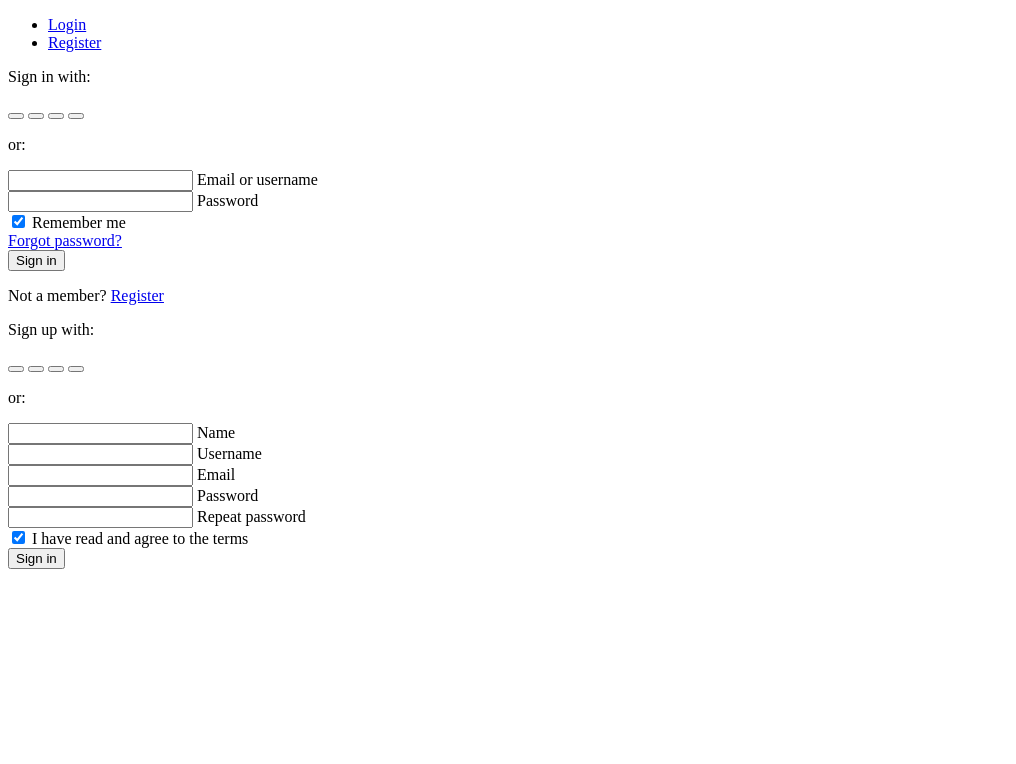
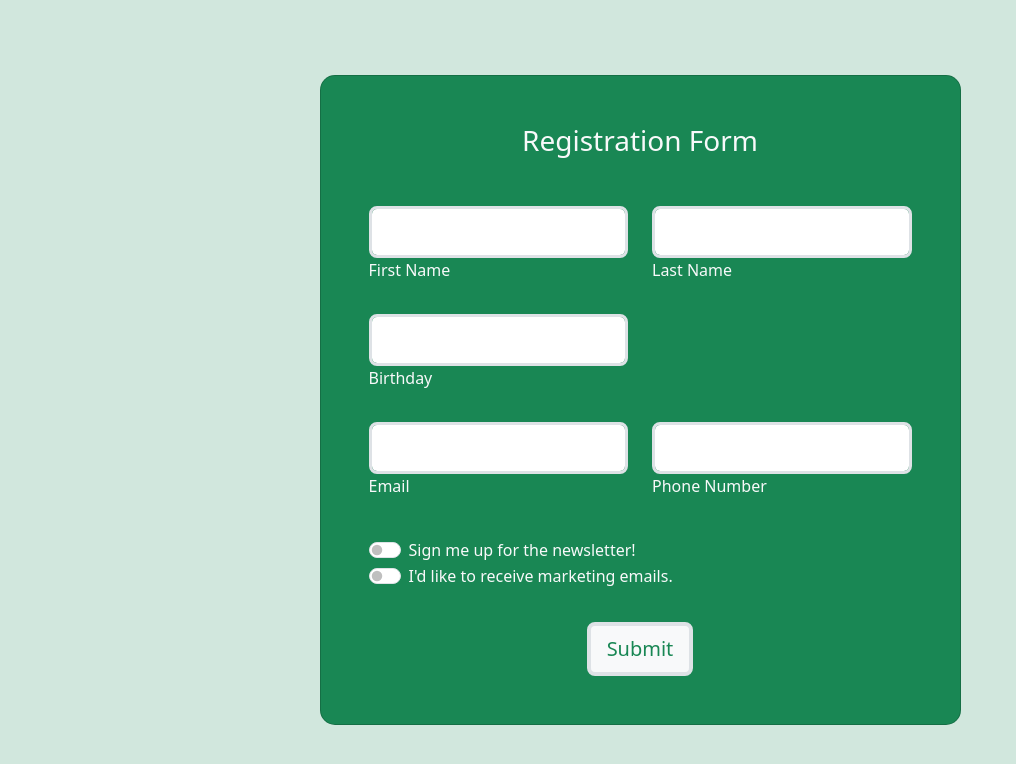
Before and after one commit to Sam-Lemon/CactiCrafted, a website: page login-signup.html in a window 1280 px wide. Shown: the whole page, without its empty margins (0-1016 px from the left). Drawn offline with nearby package versions, Linux system fonts and the light colour scheme.

Commit message:
end of day

```diff
--- a/login-signup.html
+++ b/login-signup.html
@@ -4,153 +4,101 @@
     <meta charset="UTF-8">
     <meta name="viewport" content="width=device-width, initial-scale=1.0">
     <title>Document</title>
+    <link
+    rel="stylesheet"
+    href="node_modules/bootstrap/dist/css/bootstrap.css">
+</head>
+<body class="bg-success-subtle">
 
-</head>
-<body>
+  <section class="vh-100 gradient-custom">
+    <div class="container py-5 h-100">
+      <div class="row justify-content-center align-items-center h-100">
+        <div class="col-12 col-lg-9 col-xl-7">
+          <div class="card shadow-2-strong card-registration bg-success" style="border-radius: 15px;">
+            <div class="card-body p-4 p-md-5 text-light">
+              <h3 class="mb-4 pb-2 pb-md-0 mb-md-5 text-center">Registration Form</h3>
+              <form>
 
-    <!-- Pills navs -->
-<ul class="nav nav-pills nav-justified mb-3" id="ex1" role="tablist">
-    <li class="nav-item" role="presentation">
-      <a class="nav-link active" id="tab-login" data-mdb-toggle="pill" href="#pills-login" role="tab"
-        aria-controls="pills-login" aria-selected="true">Login</a>
-    </li>
-    <li class="nav-item" role="presentation">
-      <a class="nav-link" id="tab-register" data-mdb-toggle="pill" href="#pills-register" role="tab"
-        aria-controls="pills-register" aria-selected="false">Register</a>
-    </li>
-</ul>
-  <!-- Pills navs -->
+              <div class="row">
+                  <div class="col-md-6 mb-4">
 
-  <!-- Pills content -->
-  <div class="tab-content">
-    <div class="tab-pane fade show active" id="pills-login" role="tabpanel" aria-labelledby="tab-login">
-      <form>
-        <div class="text-center mb-3">
-          <p>Sign in with:</p>
-          <button type="button" class="btn btn-link btn-floating mx-1">
-            <i class="fab fa-facebook-f"></i>
-          </button>
+                    <div class="form-outline">
+                      <input type="text" id="firstName" class="form-control form-control-lg border border-3" />
+                      <label class="form-label" for="firstName">First Name</label>
+                    </div>
 
-          <button type="button" class="btn btn-link btn-floating mx-1">
-            <i class="fab fa-google"></i>
-          </button>
+                  </div>
+                  <div class="col-md-6 mb-4">
 
-          <button type="button" class="btn btn-link btn-floating mx-1">
-            <i class="fab fa-twitter"></i>
-          </button>
+                    <div class="form-outline">
+                      <input type="text" id="lastName" class="form-control form-control-lg border border-3" />
+                      <label class="form-label" for="lastName">Last Name</label>
+                    </div>
 
-          <button type="button" class="btn btn-link btn-floating mx-1">
-            <i class="fab fa-github"></i>
-          </button>
-        </div>
+                  </div>
+              </div>
 
-        <p class="text-center">or:</p>
+              <div class="row">
+                  <div class="col-md-6 mb-4 d-flex align-items-center">
 
-        <!-- Email input -->
-        <div class="form-outline mb-4">
-          <input type="email" id="loginName" class="form-control" />
-          <label class="form-label" for="loginName">Email or username</label>
-        </div>
+                    <div class="form-outline datepicker w-100">
+                      <input type="text" class="form-control form-control-lg border border-3" id="birthdayDate" />
+                      <label for="birthdayDate" class="form-label">Birthday</label>
+                    </div>
 
-        <!-- Password input -->
-        <div class="form-outline mb-4">
-          <input type="password" id="loginPassword" class="form-control" />
-          <label class="form-label" for="loginPassword">Password</label>
-        </div>
+                  </div>
+                  <div class="col-md-6 mb-4">
 
-        <!-- 2 column grid layout -->
-        <div class="row mb-4">
-          <div class="col-md-6 d-flex justify-content-center">
-            <!-- Checkbox -->
-            <div class="form-check mb-3 mb-md-0">
-              <input class="form-check-input" type="checkbox" value="" id="loginCheck" checked />
-              <label class="form-check-label" for="loginCheck"> Remember me </label>
+                  </div>
+              </div>
+
+              <div class="row">
+                  <div class="col-md-6 mb-4 pb-2">
+
+                    <div class="form-outline">
+                      <input type="email" id="emailAddress" class="form-control form-control-lg border border-3" />
+                      <label class="form-label" for="emailAddress">Email</label>
+                    </div>
+
+                  </div>
+                  <div class="col-md-6 mb-4 pb-2">
+
+                    <div class="form-outline">
+                      <input type="tel" id="phoneNumber" class="form-control form-control-lg border border-3" />
+                      <label class="form-label" for="phoneNumber">Phone Number</label>
+                    </div>
+
+                  </div>
+              </div>
+              <section class="marketing-switches">
+                <div class="form-check form-switch">
+                  <input class="form-check-input" type="checkbox" id="flexSwitchCheckDefault">
+                  <label class="form-check-label" for="flexSwitchCheckChecked">Sign me up for the newsletter!</label>
+                </div>
+                <div class="form-check form-switch">
+                  <input class="form-check-input" type="checkbox" id="flexSwitchCheckDefault">
+                  <label class="form-check-label" for="flexSwitchCheckChecked">I'd like to receive marketing emails.</label>
+                </div>
+              </section>
+
+                <div class="row"></div>
+                <div class="mt-4 pt-2 d-flex justify-content-center">
+                  <input class="btn btn-light text-success border border-4 btn-lg" type="submit" value="Submit" />
+                </div>
+              </form>
             </div>
           </div>
+        </div>
+      </div>
+    </div>
+  </section>
 
-          <div class="col-md-6 d-flex justify-content-center">
-            <!-- Simple link -->
-            <a href="#!">Forgot password?</a>
-          </div>
-        </div>
 
-        <!-- Submit button -->
-        <button type="submit" class="btn btn-primary btn-block mb-4">Sign in</button>
 
-        <!-- Register buttons -->
-        <div class="text-center">
-          <p>Not a member? <a href="#!">Register</a></p>
-        </div>
-      </form>
-    </div>
-    <div class="tab-pane fade" id="pills-register" role="tabpanel" aria-labelledby="tab-register">
-      <form>
-        <div class="text-center mb-3">
-          <p>Sign up with:</p>
-          <button type="button" class="btn btn-link btn-floating mx-1">
-            <i class="fab fa-facebook-f"></i>
-          </button>
+  <!--add a link back to home at bottom of page. like the little words home about us contact us as links under a <hr>-->
 
-          <button type="button" class="btn btn-link btn-floating mx-1">
-            <i class="fab fa-google"></i>
-          </button>
 
-          <button type="button" class="btn btn-link btn-floating mx-1">
-            <i class="fab fa-twitter"></i>
-          </button>
 
-          <button type="button" class="btn btn-link btn-floating mx-1">
-            <i class="fab fa-github"></i>
-          </button>
-        </div>
-
-        <p class="text-center">or:</p>
-
-        <!-- Name input -->
-        <div class="form-outline mb-4">
-          <input type="text" id="registerName" class="form-control" />
-          <label class="form-label" for="registerName">Name</label>
-        </div>
-
-        <!-- Username input -->
-        <div class="form-outline mb-4">
-          <input type="text" id="registerUsername" class="form-control" />
-          <label class="form-label" for="registerUsername">Username</label>
-        </div>
-
-        <!-- Email input -->
-        <div class="form-outline mb-4">
-          <input type="email" id="registerEmail" class="form-control" />
-          <label class="form-label" for="registerEmail">Email</label>
-        </div>
-
-        <!-- Password input -->
-        <div class="form-outline mb-4">
-          <input type="password" id="registerPassword" class="form-control" />
-          <label class="form-label" for="registerPassword">Password</label>
-        </div>
-
-        <!-- Repeat Password input -->
-        <div class="form-outline mb-4">
-          <input type="password" id="registerRepeatPassword" class="form-control" />
-          <label class="form-label" for="registerRepeatPassword">Repeat password</label>
-        </div>
-
-        <!-- Checkbox -->
-        <div class="form-check d-flex justify-content-center mb-4">
-          <input class="form-check-input me-2" type="checkbox" value="" id="registerCheck" checked
-            aria-describedby="registerCheckHelpText" />
-          <label class="form-check-label" for="registerCheck">
-            I have read and agree to the terms
-          </label>
-        </div>
-
-        <!-- Submit button -->
-        <button type="submit" class="btn btn-primary btn-block mb-3">Sign in</button>
-      </form>
-    </div>
-  </div>
-  <!-- Pills content -->
 
   <script src="node_modules/jquery/dist/jquery.js"></script>
   <script src="node_modules/bootstrap/dist/js/bootstrap.bundle.js"></script>
```
Also changed, not shown: index.html (+0 -1 lines), styles.css (deleted).
